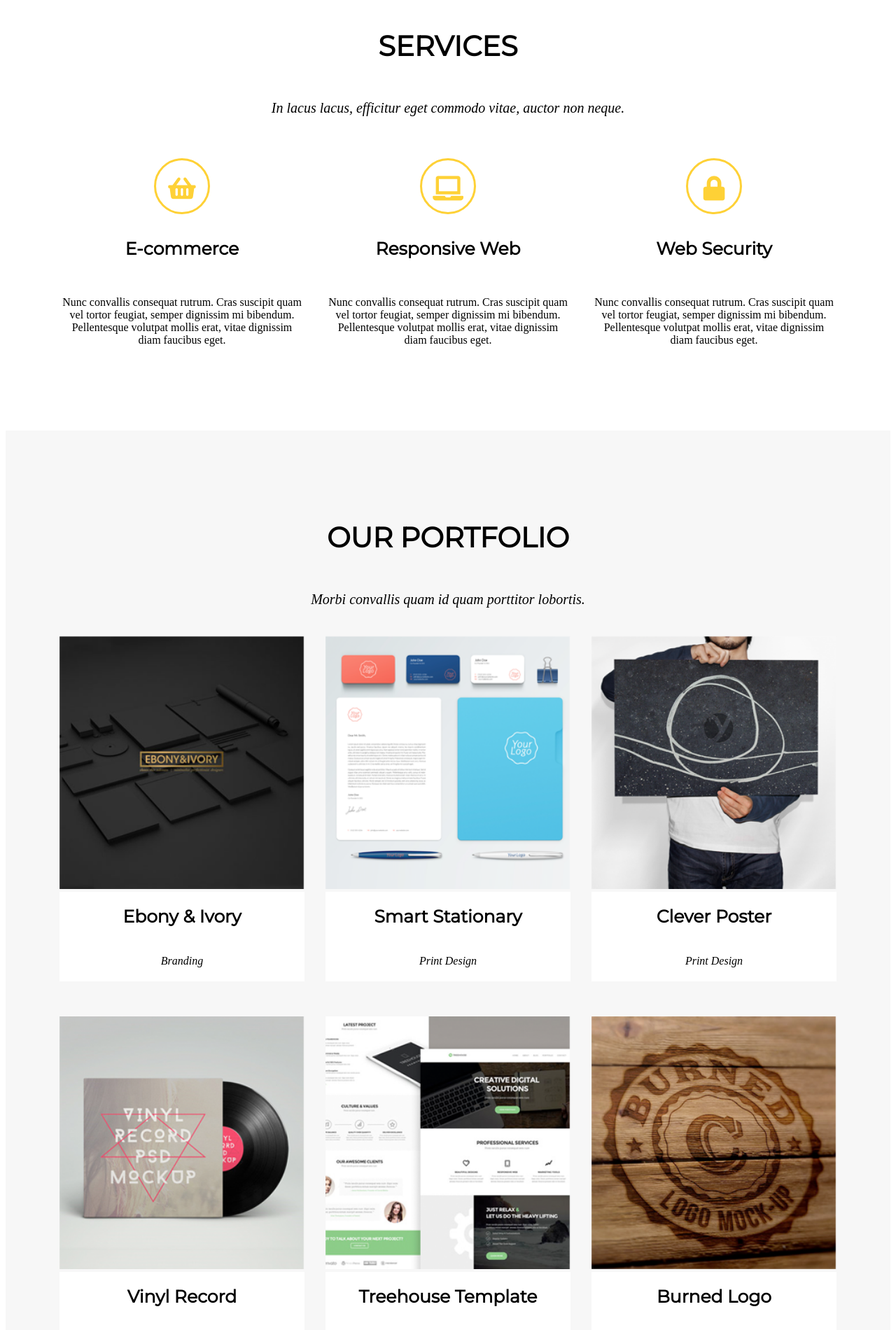
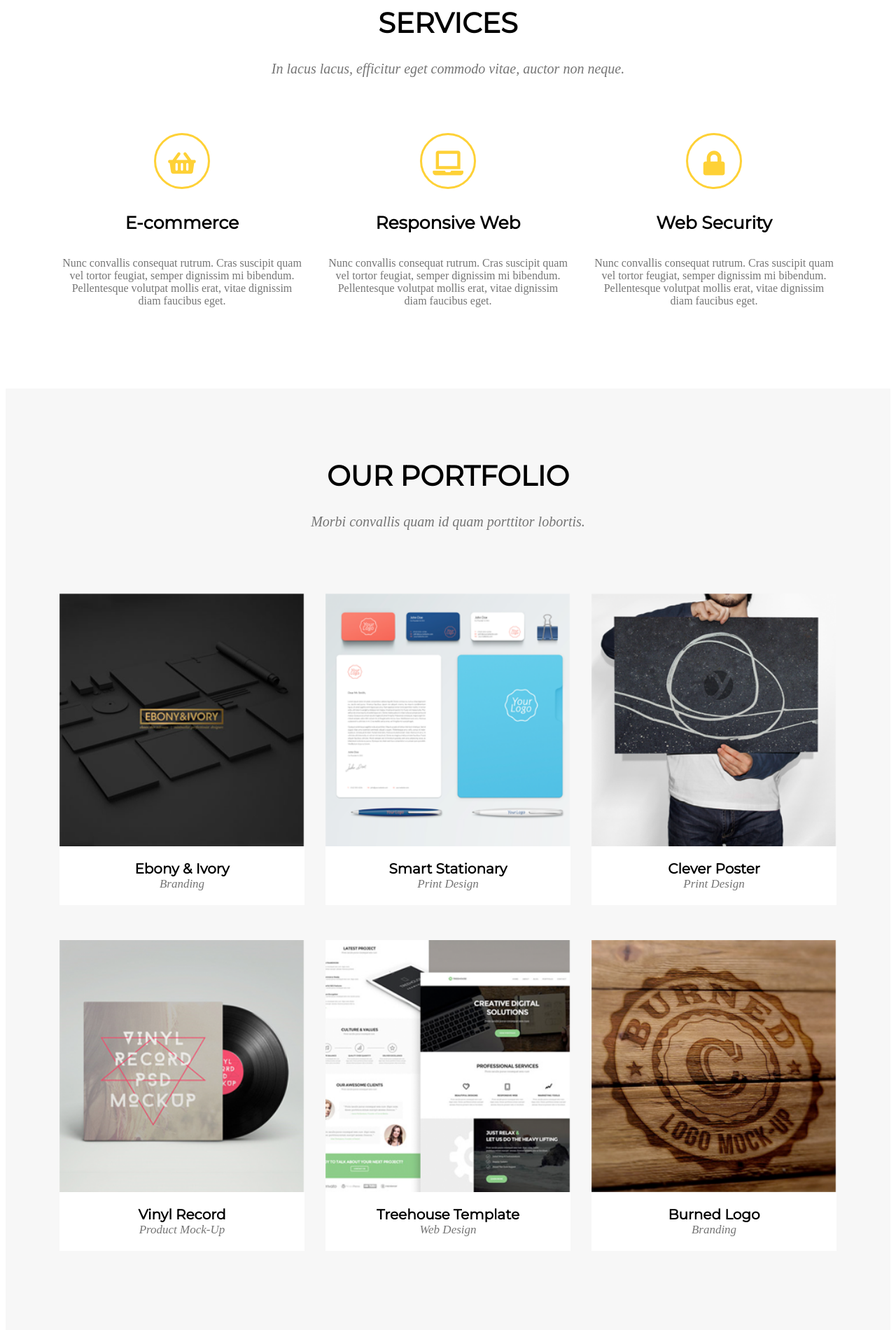
Before and after one commit to anna-ksiazek32/project-final-mod-4, a website: page index.html in a window 1280 px wide. Shown: the part 900-2800 px from the top of the page at 70% size. Drawn offline with Linux system fonts and the light colour scheme; a web font is replaced by a local one.

Commit message:
Change after comments

```diff
--- a/index.html
+++ b/index.html
@@ -12,12 +12,12 @@
   </head>
   <body>
     <header class="firstone">
-        <div class="container-fluid">
+        <div class="container">
             <div class="row">
                 <div class="row col-md-2">
                     <p>Golden</p>
                 </div>
-                <div class="row col-md-6">
+                <div class="row col-md-10">
                     <ul class="nav">
                         <li class="nav-item">
                             <a class="nav-link" href="#">HOME</a>
@@ -46,11 +46,11 @@
     </header>
     <section class="services">
         <div class="container">
-            <div class="row fser">
+            <div class="row first-wrap">
                 <h2>SERVICES</h2>
                 <p class="first">In lacus lacus, efficitur eget commodo vitae, auctor non neque.</p>
             </div>
-            <div class="row sser">
+            <div class="row second-wrap">
                 <div class="card col-12 col-md-4">
                     <div class="card-image">
                         <i class="fas fa-shopping-basket"></i>
@@ -89,11 +89,11 @@
     </section>
     <section class="portfolio">
         <div class="container">
-            <div class="row fport">
+            <div class="row first-wrapper">
                 <h2>OUR PORTFOLIO</h2>
                 <p class="first">Morbi convallis quam id quam porttitor lobortis.</p>
             </div>
-            <div class="row sport">
+            <div class="row second-wrapper">
                     <div class="wrap col-12 col-md-6 col-lg-4">
                         <div class="card-image">
                             <img src="images/Image1P.png" alt="1">
--- a/sass/style.scss
+++ b/sass/style.scss
@@ -20,6 +20,7 @@ h2 {
     font-family: $font-text-two;
     font-size: 40px;
     font-weight: bold;
+    margin: 0;
 }
 
 .first {
@@ -27,6 +28,8 @@ h2 {
     font-family: $font-text-one;
     font-size: 20px;
     font-style: italic;
+    color: #757575;
+    padding: 10px 0 0 0;
 }
 
 p {
@@ -36,16 +39,20 @@ p {
 
 /*Firstone*/
 
-.container-fluid {
+.firstone {
     background-image: url('../images/Background-Image.png');
     background-position: center center;
     background-size: cover;
     height: 100vh;
+    margin: 0 10px;
 }
 
-.container-fluid .row {
-    justify-content: space-around;
+.firstone .container .row {
     padding: 20px;
+}
+
+.firstone .container .row:last-of-type {
+    justify-content: flex-end;
 }
 
 .row .nav {
@@ -55,7 +62,7 @@ p {
 
 .row .nav li {
     display: inline-flex;
-    padding: 0 35px 0 35px;
+    padding: 0 20px 0 20px;
 }
 
 .nav a {
@@ -76,11 +83,7 @@ p {
     padding: 0;
 }
 
-.container-fluid {
-    position: relative;
-}
-
-.container-fluid .content {
+.container .content {
     right: auto;
     bottom: auto;
     left: 50%;
@@ -120,6 +123,7 @@ p {
     border-color: $color-main;
     border-radius: 5%;
     text-decoration: none;
+    display: inline-block;
 }
 
 
@@ -132,6 +136,7 @@ p {
 
 .services .card-body p {
     font-family: $font-text-three;
+    color: #757575;
 }
 
 .services .card-image i {
@@ -154,14 +159,18 @@ p {
     padding-top: 40px;
 }
 
-.services .fser {
+.services .first-wrap {
     justify-content: center;
     flex-direction: column;
 }
 
+.second-wrap {
+    padding-top: 20px;
+}
+
 /*Portfolio*/
 
-.portfolio .fport {
+.portfolio .first-wrapper {
     justify-content: center;
     flex-direction: column;
 }
@@ -170,34 +179,42 @@ p {
     width: 100%;
 }
 
-.portfolio .row {
-    padding-top: 20px;
-}
-
-
 .portfolio {
-    padding-top: 75px;
-    padding-bottom: 75px;
+    padding-top: 100px;
+    padding-bottom: 100px;
     background-color: #f7f7f7;
-}
-
-.sport .card-body {
-    background-color: $color-light;
-}
-
-.sport h4, p {
-    margin: 0;
-    padding: 20px 0;
-}
-
-.sport p {
-    font-family: $font-text-one;
-    font-style: italic;
 }
 
 .portfolio .wrap {
     padding-bottom: 50px;
+    font-size: 0
 }
+
+.second-wrapper {
+    padding-top: 70px;
+}
+
+.second-wrapper .card-body {
+    background-color: $color-light;
+    padding: 20px 0;
+}
+
+.wrap .card-body h4 {
+    margin: 0;
+    padding: 0px;
+    font-size: 20px;
+    font-weight: bolder;
+}
+
+.wrap .card-body p {
+    margin: 0;
+    font-family: $font-text-one;
+    font-style: italic;
+    color: #757575;
+    font-size: 17px;
+}
+
+
 
 /*Footer*/
 
@@ -207,6 +224,13 @@ p {
 .footer p {
     text-align: left;
     margin: 0;
+    color: #757575;
+    padding: 0;
+}
+
+.copyright {
+    display: flex;
+    align-items: center;
 }
 
 .icon {
```
Also changed, not shown: css/style.css, 1 other file.
